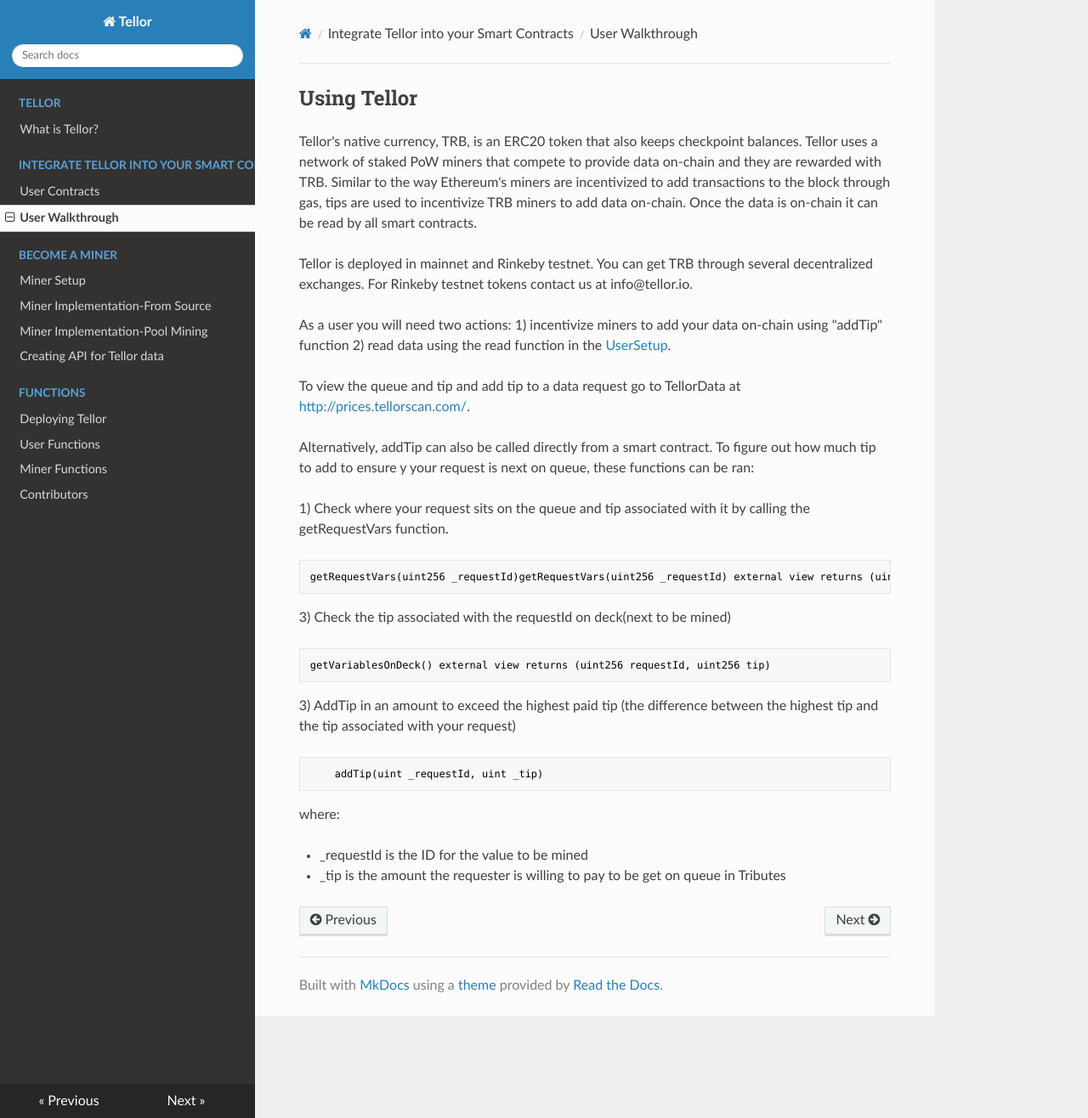
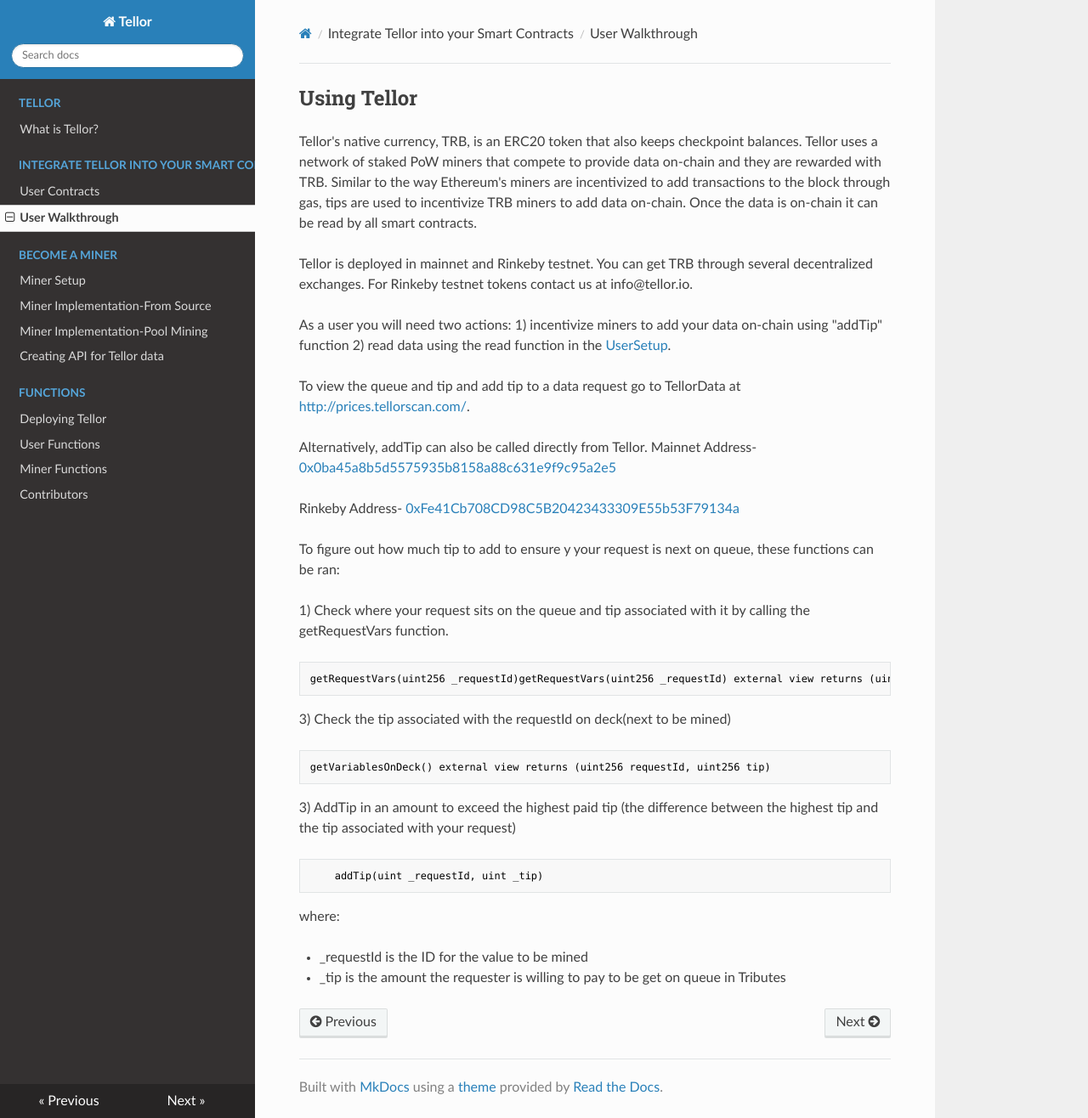
Before and after one commit to tellor-io/TellorDocumentation, an MkDocs documentation site: the page built from docs/UserWalk.md, in a window 1280 px wide and 1316 px high. Shown: the whole window at 85% size. Built offline with MkDocs 1.6.1, drawn with Linux system fonts in a browser that asks for light colours; nearby versions of some CDN libraries; a script that is not in the unit is left out.

Commit message:
userwalk

```diff
--- a/docs/UserWalk.md
+++ b/docs/UserWalk.md
@@ -8,7 +8,12 @@ As a user you will need two actions: 1) incentivize miners to add your data on-c
 
 To view the queue and tip and add tip to a data request go to TellorData at [http://prices.tellorscan.com/](http://prices.tellorscan.com/).
 
-Alternatively, addTip can also be called directly from a smart contract. To figure out how much tip to add to ensure y your request is next on queue, these functions can be ran:
+Alternatively, addTip can also be called directly from Tellor.
+Mainnet Address- [0x0ba45a8b5d5575935b8158a88c631e9f9c95a2e5](https://etherscan.io/address/0x0ba45a8b5d5575935b8158a88c631e9f9c95a2e5)
+
+Rinkeby Address- [0xFe41Cb708CD98C5B20423433309E55b53F79134a](https://rinkeby.etherscan.io/address/0xFe41Cb708CD98C5B20423433309E55b53F79134a)
+
+To figure out how much tip to add to ensure y your request is next on queue, these functions can be ran:
 
 1) Check where your request sits on the queue and tip associated with it by calling the getRequestVars function.
 
```
